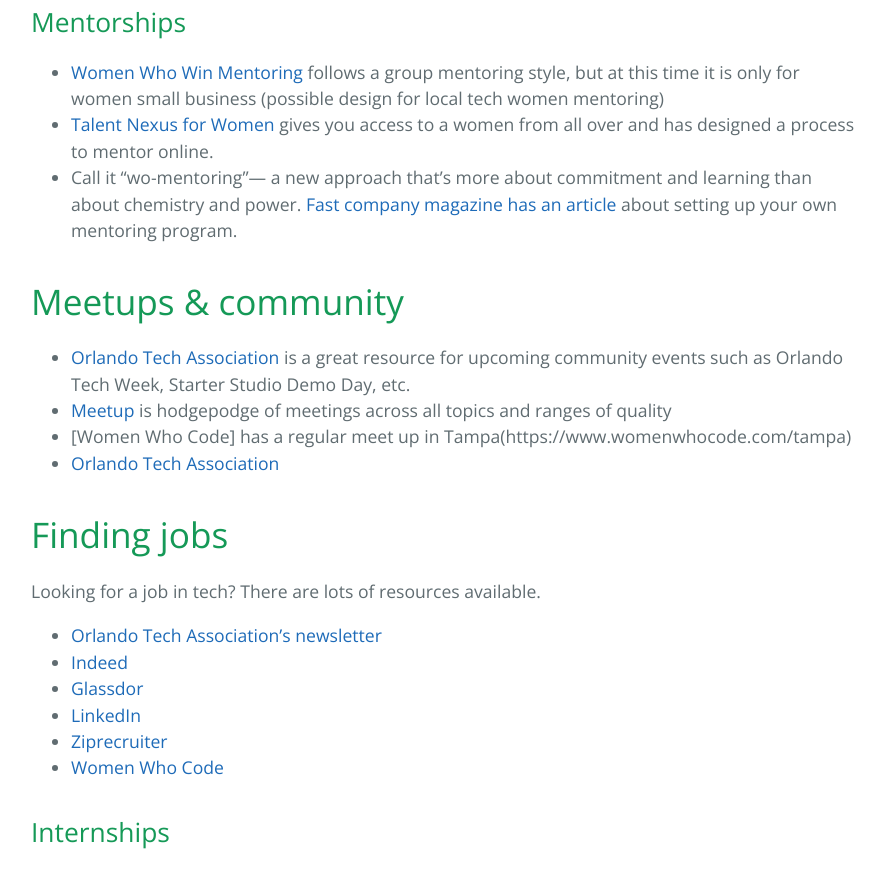
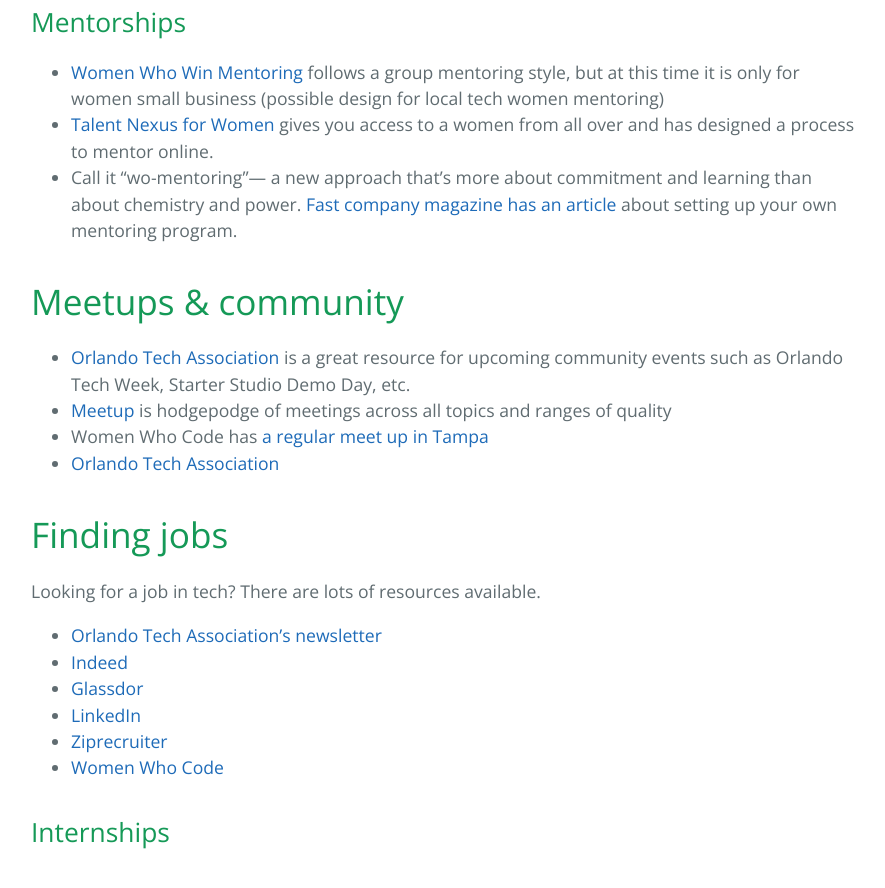
Before and after one commit to chadmiller/ladydev-info, a Jekyll site: the page built from index.md, in a window 1280 px wide and 900 px high, scrolled down 2055 px. Shown: the top 888 px of the window, without its empty margins (193-1078 px from the left). Built offline with Jekyll 4.4.1, drawn with Linux system fonts in a browser that asks for light colours; nearby versions of some CDN libraries; library files that are not in the unit come from our copies.

Commit message:
Update index.md

```diff
--- a/index.md
+++ b/index.md
@@ -68,7 +68,7 @@
 
 * [Orlando Tech Association](http://week.orlandotech.org/events) is a great resource for upcoming community events such as Orlando Tech Week, Starter Studio Demo Day, etc.
 * [Meetup](https://www.meetup.com/) is hodgepodge of meetings across all topics and ranges of quality
-* [Women Who Code] has a regular meet up in Tampa(https://www.womenwhocode.com/tampa)
+* Women Who Code has [a regular meet up in Tampa](https://www.womenwhocode.com/tampa)
 * [Orlando Tech Association](http://orlandotech.org/)
 
 
```
